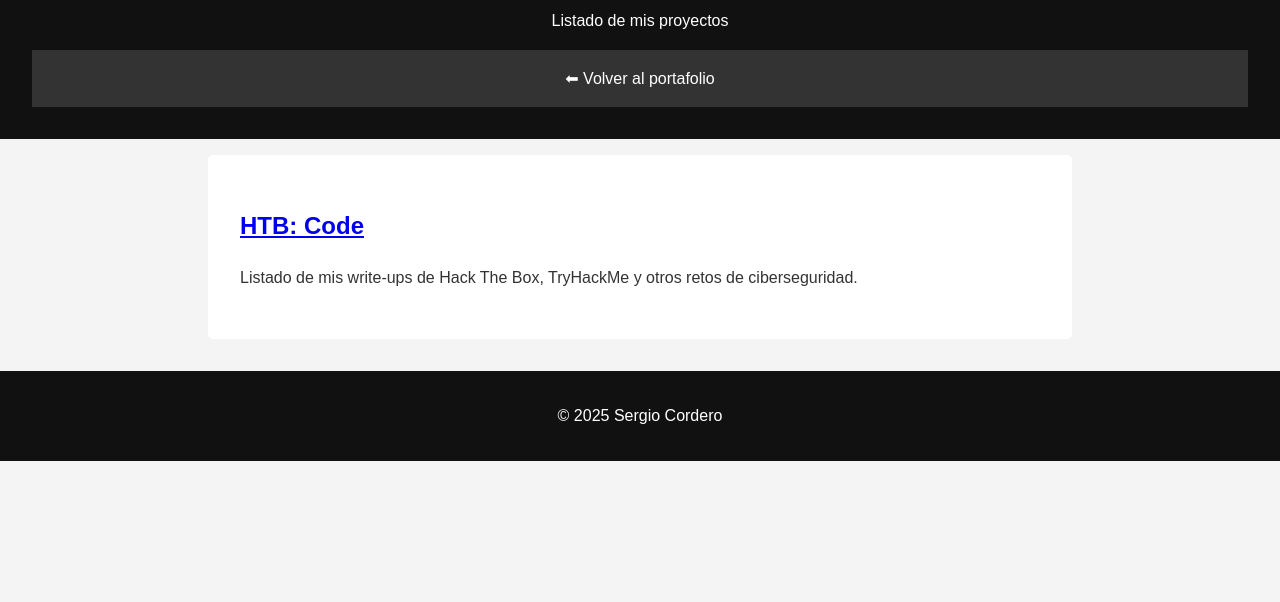
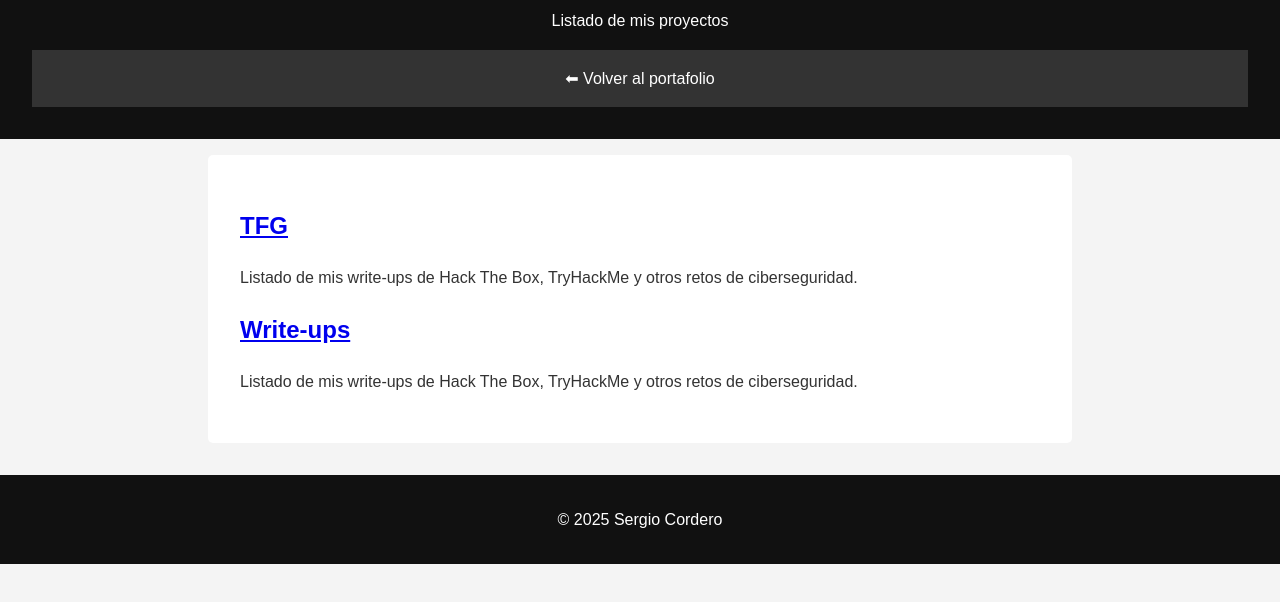
Before and after one commit to sergiocordero94/sergiocordero94.github.io, a plain HTML site: page proyectos/index.html in a window 1280 px wide. Shown: the part 118-720 px from the top of the page. Drawn offline with Linux system fonts and the light colour scheme.

Commit message:
Update index.html

```diff
--- a/proyectos/index.html
+++ b/proyectos/index.html
@@ -14,10 +14,14 @@
 
   <section>
     <article>
-      <h2><a href="../writeups/index.html">HTB: Code</a></h2>
+      <h2><a href="../writeups/index.html">TFG</a></h2>
       <p>Listado de mis write-ups de Hack The Box, TryHackMe y otros retos de ciberseguridad.</p>
     </article>
 
+    <article>
+      <h2><a href="../writeups/index.html">Write-ups</a></h2>
+      <p>Listado de mis write-ups de Hack The Box, TryHackMe y otros retos de ciberseguridad.</p>
+    </article>
     <!-- Aquí puedes añadir más write-ups siguiendo el mismo formato -->
 
   </section>
```
